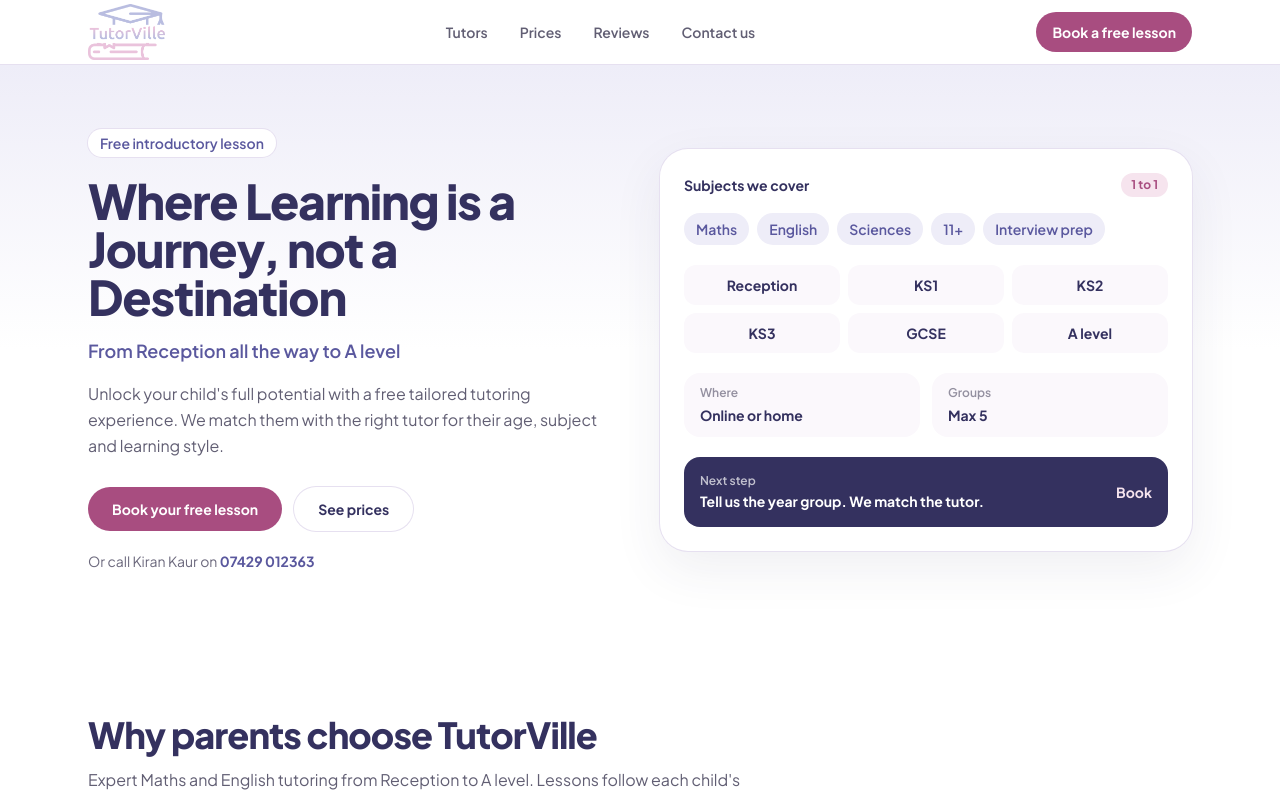
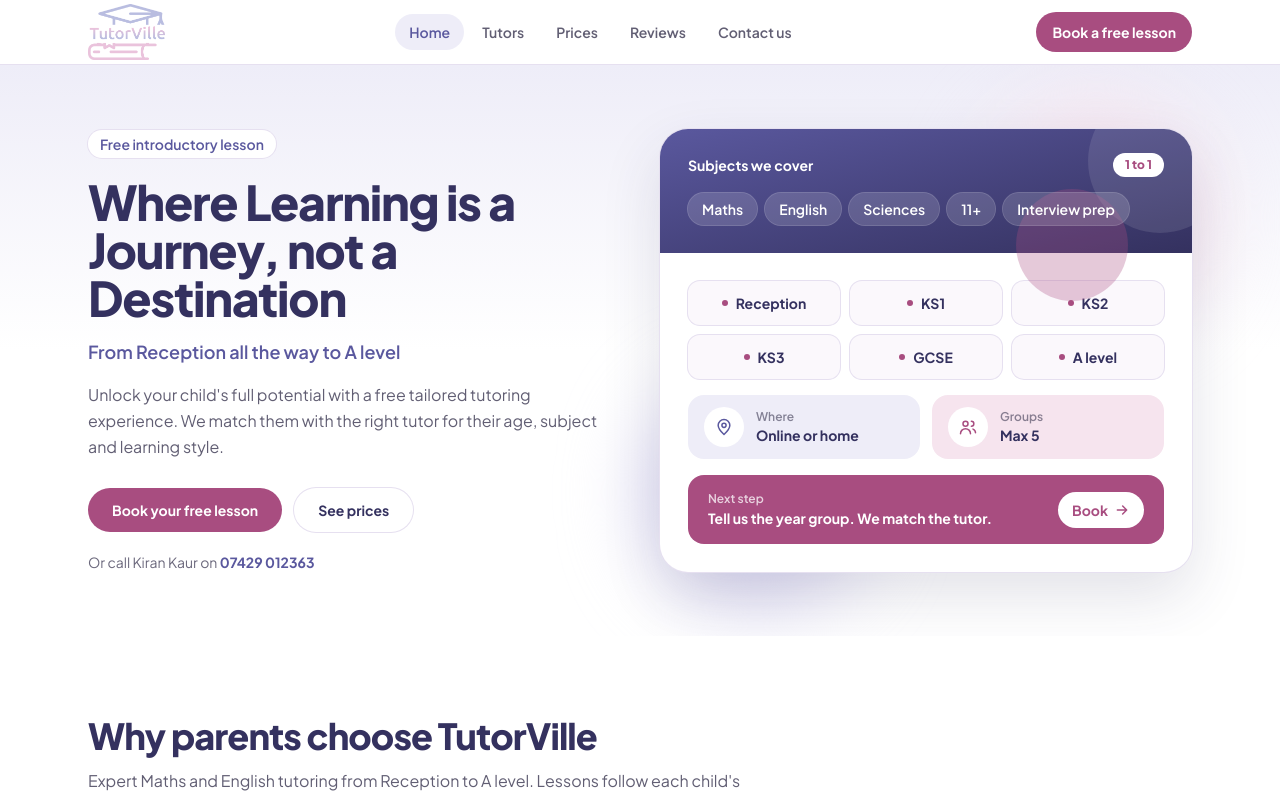
Before and after one commit to arslan020/tutorville, a Next.js app: page / in a window 1280 px wide. Shown: the top 797 px of the page. Built offline with nearby package versions, Linux system fonts and the light colour scheme.

Commit message:
Add Home to the nav, redesign the hero card, and fit video reviews to their ratio
Co-authored-by: Cursor <cursoragent@cursor.com>

```diff
--- a/app/(site)/page.tsx
+++ b/app/(site)/page.tsx
@@ -8,7 +8,7 @@ const AVATARS = ["bg-navy", "bg-[#7E6BB5]", "bg-accent"];
 export default function HomePage() {
   return (
     <main>
-      <section className="bg-gradient-to-b from-sky via-white to-white">
+      <section className="overflow-hidden bg-gradient-to-b from-sky via-white to-white">
         <div className="mx-auto grid max-w-6xl items-center gap-10 px-5 py-12 sm:px-6 lg:grid-cols-2 lg:py-16">
           <Reveal>
             <p className="inline-flex rounded-full bg-white px-3 py-1 text-sm font-semibold text-navy ring-1 ring-line">
@@ -45,48 +45,88 @@ export default function HomePage() {
           </Reveal>
 
           <Reveal delayMs={80}>
-            <div className="rounded-[28px] bg-white p-5 shadow-[0_18px_50px_rgba(52,49,95,0.08)] ring-1 ring-line sm:p-6">
-              <div className="flex items-center justify-between gap-3">
-                <p className="text-sm font-bold text-deep-navy">Subjects we cover</p>
-                <span className="rounded-full bg-accent-soft px-2.5 py-1 text-xs font-bold text-accent">1 to 1</span>
+            <div className="relative mx-auto w-full max-w-md lg:max-w-none">
+              <div aria-hidden="true" className="absolute -right-4 -top-6 h-40 w-40 rounded-full bg-accent-soft blur-2xl sm:h-56 sm:w-56" />
+              <div aria-hidden="true" className="absolute -bottom-8 -left-4 h-40 w-40 rounded-full bg-[#DAD7F2] blur-2xl sm:h-56 sm:w-56" />
+
+              <div className="relative overflow-hidden rounded-[28px] bg-white shadow-[0_24px_60px_rgba(52,49,95,0.14)] ring-1 ring-line">
+                <div className="relative bg-gradient-to-br from-navy to-deep-navy px-5 pb-6 pt-5 text-white sm:px-7 sm:pb-7 sm:pt-6">
+                  <div aria-hidden="true" className="absolute -right-10 -top-10 h-36 w-36 rounded-full bg-white/10" />
+                  <div aria-hidden="true" className="absolute -bottom-12 right-16 h-28 w-28 rounded-full bg-accent/30" />
+                  <div className="relative flex items-center justify-between gap-3">
+                    <p className="text-sm font-bold">Subjects we cover</p>
+                    <span className="rounded-full bg-white px-3 py-1 text-xs font-extrabold text-accent">1 to 1</span>
                   </div>
-              <div className="mt-4 flex flex-wrap gap-2">
+                  <div className="relative mt-4 flex flex-wrap gap-2">
                     {SUBJECTS.map((subject) => (
-                  <span key={subject} className="rounded-full bg-sky px-3 py-1.5 text-sm font-semibold text-navy">
+                      <span
+                        key={subject}
+                        className="rounded-full bg-white/15 px-3.5 py-1.5 text-sm font-semibold text-white ring-1 ring-white/25"
+                      >
                         {subject}
                       </span>
                     ))}
                   </div>
-              <div className="mt-5 grid grid-cols-3 gap-2">
+                </div>
+
+                <div className="p-5 sm:p-7">
+                  <div className="grid grid-cols-2 gap-2.5 min-[420px]:grid-cols-3">
                     {LEVELS.map((level) => (
                       <span
                         key={level}
-                    className="rounded-xl bg-mist px-2 py-2.5 text-center text-xs font-bold text-deep-navy sm:text-sm"
+                        className="flex items-center justify-center gap-2 rounded-xl bg-mist px-2 py-3 text-center text-sm font-bold text-deep-navy ring-1 ring-line"
                       >
+                        <span className="h-1.5 w-1.5 flex-shrink-0 rounded-full bg-accent" />
                         {level}
                       </span>
                     ))}
                   </div>
-              <div className="mt-5 grid grid-cols-2 gap-3">
-                <div className="rounded-2xl bg-mist px-4 py-3">
-                  <p className="text-xs font-semibold text-ink/50">Where</p>
-                  <p className="mt-1 text-sm font-bold text-deep-navy">Online or home</p>
+
+                  <div className="mt-4 grid gap-3 min-[420px]:grid-cols-2">
+                    <div className="flex items-center gap-3 rounded-2xl bg-sky px-4 py-3">
+                      <span className="flex h-10 w-10 flex-shrink-0 items-center justify-center rounded-full bg-white text-navy">
+                        <svg viewBox="0 0 24 24" className="h-5 w-5" fill="none" stroke="currentColor" strokeWidth={1.8} strokeLinecap="round" strokeLinejoin="round">
+                          <path d="M12 21s7-6.2 7-11a7 7 0 10-14 0c0 4.8 7 11 7 11z" />
+                          <circle cx="12" cy="10" r="2.5" />
+                        </svg>
+                      </span>
+                      <span>
+                        <span className="block text-xs font-semibold text-ink/55">Where</span>
+                        <span className="block text-sm font-bold text-deep-navy">Online or home</span>
+                      </span>
                     </div>
-                <div className="rounded-2xl bg-mist px-4 py-3">
-                  <p className="text-xs font-semibold text-ink/50">Groups</p>
-                  <p className="mt-1 text-sm font-bold text-deep-navy">Max 5</p>
+                    <div className="flex items-center gap-3 rounded-2xl bg-accent-soft px-4 py-3">
+                      <span className="flex h-10 w-10 flex-shrink-0 items-center justify-center rounded-full bg-white text-accent">
+                        <svg viewBox="0 0 24 24" className="h-5 w-5" fill="none" stroke="currentColor" strokeWidth={1.8} strokeLinecap="round" strokeLinejoin="round">
+                          <circle cx="9" cy="8" r="3" />
+                          <path d="M3 20c0-3.3 2.7-6 6-6s6 2.7 6 6" />
+                          <path d="M16 11a3 3 0 100-6M18 14.5c1.8.7 3 2.4 3 4.5" />
+                        </svg>
+                      </span>
+                      <span>
+                        <span className="block text-xs font-semibold text-ink/55">Groups</span>
+                        <span className="block text-sm font-bold text-deep-navy">Max 5</span>
+                      </span>
                     </div>
                   </div>
+
                   <Link
                     href="/book"
-                className="mt-5 flex items-center justify-between rounded-2xl bg-deep-navy px-4 py-4 text-white"
+                    className="group mt-4 flex items-center justify-between gap-4 rounded-2xl bg-accent px-5 py-4 text-white transition hover:bg-[#8E3D6A]"
                   >
                     <span>
-                  <span className="block text-xs font-semibold text-white/70">Next step</span>
-                  <span className="mt-0.5 block text-sm font-bold">Tell us the year group. We match the tutor.</span>
+                      <span className="block text-xs font-semibold text-white/75">Next step</span>
+                      <span className="mt-0.5 block text-sm font-bold leading-snug">Tell us the year group. We match the tutor.</span>
                     </span>
-                <span className="text-sm font-bold text-accent-soft">Book</span>
+                    <span className="flex flex-shrink-0 items-center gap-1.5 rounded-full bg-white px-3.5 py-2 text-sm font-bold text-accent">
+                      Book
+                      <svg viewBox="0 0 24 24" className="h-4 w-4 transition group-hover:translate-x-0.5" fill="none" stroke="currentColor" strokeWidth={2.2} strokeLinecap="round" strokeLinejoin="round">
+                        <path d="M5 12h14M13 6l6 6-6 6" />
+                      </svg>
+                    </span>
                   </Link>
+                </div>
+              </div>
             </div>
           </Reveal>
         </div>
--- a/components/Header.tsx
+++ b/components/Header.tsx
@@ -10,7 +10,8 @@ export default function Header() {
   const pathname = usePathname();
   const [open, setOpen] = useState(false);
 
-  const isActive = (href: string) => pathname === href || pathname.startsWith(`${href}/`);
+  const isActive = (href: string) =>
+    href === "/" ? pathname === "/" : pathname === href || pathname.startsWith(`${href}/`);
 
   return (
     <>
@@ -82,15 +83,14 @@ export default function Header() {
           </button>
         </div>
         <div className="flex flex-col gap-1 px-4 py-4">
-          <Link href="/" onClick={() => setOpen(false)} className="rounded-xl px-3 py-3 text-sm font-semibold text-ink hover:bg-mist">
-            Home
-          </Link>
           {NAV.map((link) => (
             <Link
               key={link.href}
               href={link.href}
               onClick={() => setOpen(false)}
-              className="rounded-xl px-3 py-3 text-sm font-semibold text-ink hover:bg-sky hover:text-navy"
+              className={`rounded-xl px-3 py-3 text-sm font-semibold hover:bg-sky hover:text-navy ${
+                isActive(link.href) ? "bg-sky text-navy" : "text-ink"
+              }`}
             >
               {link.label}
             </Link>
--- a/components/ReviewsGallery.tsx
+++ b/components/ReviewsGallery.tsx
@@ -1,3 +1,4 @@
+import VideoCard from "@/components/VideoCard";
 import { VIDEO_REVIEWS, WRITTEN_REVIEWS } from "@/lib/content";
 
 export default function ReviewsGallery() {
@@ -37,19 +38,9 @@ export default function ReviewsGallery() {
           text="Short clips from parents and students about their experience with TutorVille."
           count={VIDEO_REVIEWS.length}
         />
-        <div className="mt-8 grid gap-5 sm:grid-cols-2 lg:grid-cols-3">
+        <div className="mt-8 grid items-start gap-5 sm:grid-cols-2 lg:grid-cols-4">
           {VIDEO_REVIEWS.map((src, i) => (
-            <figure key={src} className="overflow-hidden rounded-3xl bg-white p-2 shadow-sm ring-1 ring-line">
-              <video
-                src={src}
-                controls
-                playsInline
-                preload="metadata"
-                aria-label={`Video review ${i + 1}`}
-                className="aspect-video w-full rounded-2xl bg-deep-navy object-contain"
-              />
-              <figcaption className="px-3 pb-2 pt-3 text-sm font-bold text-deep-navy">Video review {i + 1}</figcaption>
-            </figure>
+            <VideoCard key={src} src={src} label={`Video review ${i + 1}`} />
           ))}
         </div>
       </section>
--- /dev/null
+++ b/components/VideoCard.tsx
@@ -0,0 +1,34 @@
+"use client";
+
+import { useState } from "react";
+
+type VideoCardProps = {
+  src: string;
+  label: string;
+};
+
+export default function VideoCard({ src, label }: VideoCardProps) {
+  // Default to a portrait phone ratio until the real size is known.
+  const [ratio, setRatio] = useState("9 / 16");
+
+  return (
+    <figure className="overflow-hidden rounded-3xl bg-white p-2 shadow-sm ring-1 ring-line">
+      <div className="flex justify-center rounded-2xl bg-deep-navy">
+        <video
+          src={src}
+          controls
+          playsInline
+          preload="metadata"
+          aria-label={label}
+          style={{ aspectRatio: ratio }}
+          onLoadedMetadata={(e) => {
+            const { videoWidth, videoHeight } = e.currentTarget;
+            if (videoWidth && videoHeight) setRatio(`${videoWidth} / ${videoHeight}`);
+          }}
+          className="w-full rounded-2xl bg-deep-navy object-contain"
+        />
+      </div>
+      <figcaption className="px-3 pb-2 pt-3 text-sm font-bold text-deep-navy">{label}</figcaption>
+    </figure>
+  );
+}
--- a/lib/content.ts
+++ b/lib/content.ts
@@ -16,6 +16,7 @@ export const SITE = {
 export const BOOKING_CALENDAR_URL = "";
 
 export const NAV = [
+  { label: "Home", href: "/" },
   { label: "Tutors", href: "/tutors" },
   { label: "Prices", href: "/prices" },
   { label: "Reviews", href: "/reviews" },
```
Also changed, not shown: 1 other file (tests, documents, lock files or other folders). Lines whose indentation alone changed are shown as unchanged.
